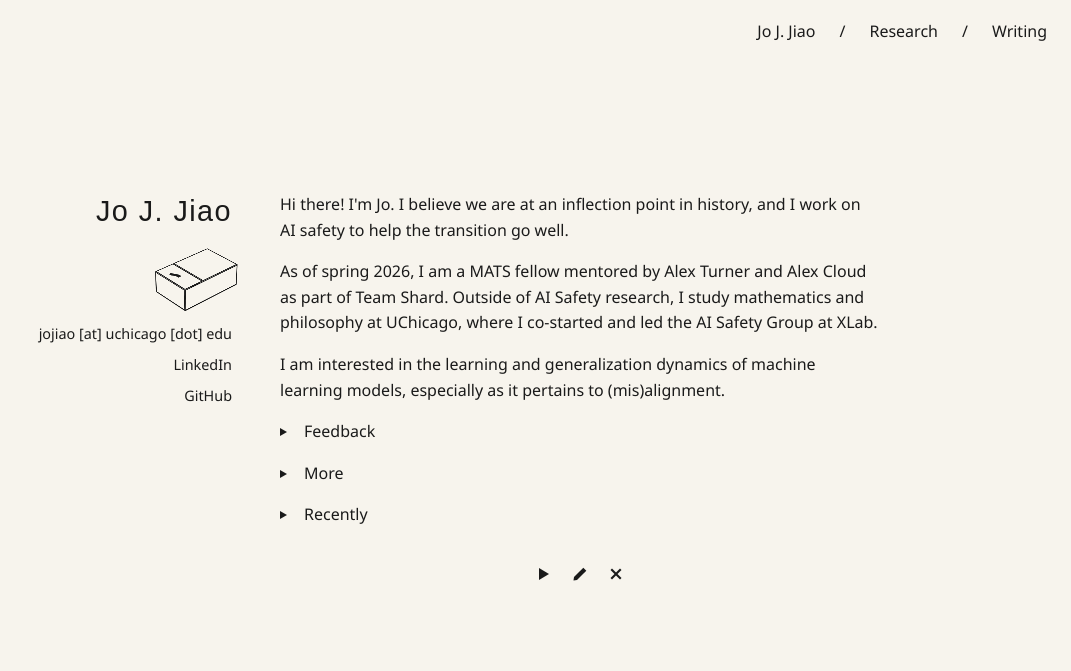
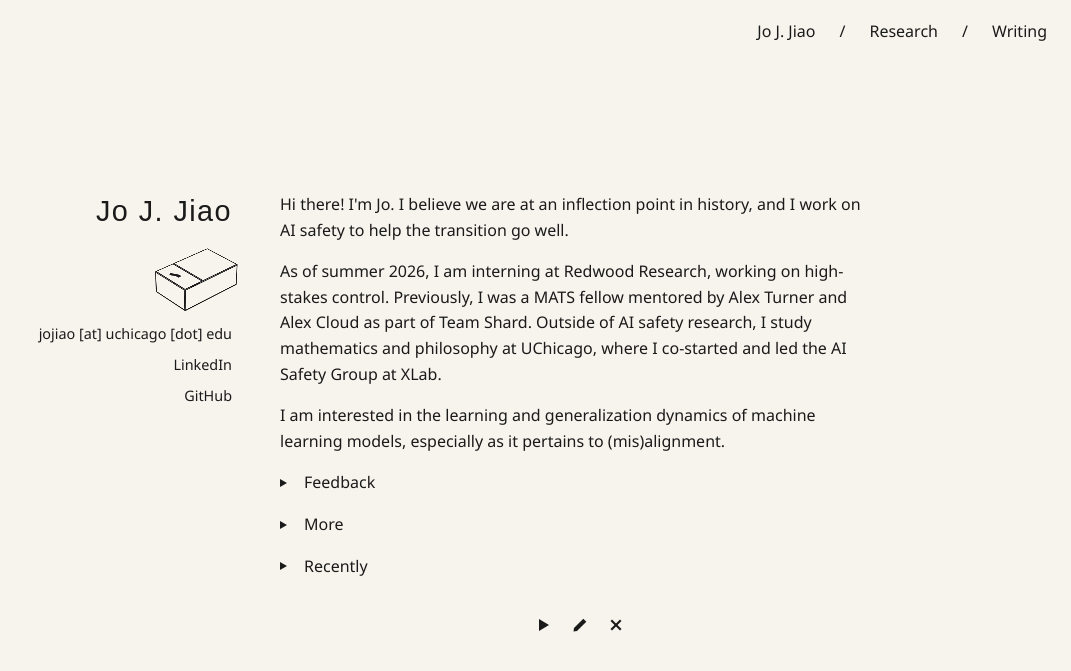
Before and after one commit to JoNeedsSleep/joneedssleep.github.io, a Jekyll site: the page built from index.md, in a window 1280 px wide and 900 px high. Shown: the top 671 px of the window, without its empty margins (209-1280 px from the left). Built offline with Jekyll 4.4.1, drawn with Linux system fonts in a browser that asks for light colours; some web fonts are replaced.

Commit message:
Update intro paragraph: Redwood Research internship

```diff
--- a/index.md
+++ b/index.md
@@ -55,7 +55,7 @@ layout: default
             Hi there! I'm Jo. I believe we are at an inflection point in history, and I work on AI safety to help the transition go well.
         </p>
         <p>
-            As of spring 2026, I am a MATS fellow mentored by Alex Turner and Alex Cloud as part of Team Shard. Outside of AI Safety research, I study mathematics and philosophy at UChicago, where I co-started and led the AI Safety Group at XLab.
+            As of summer 2026, I am interning at Redwood Research, working on high-stakes control. Previously, I was a MATS fellow mentored by Alex Turner and Alex Cloud as part of Team Shard. Outside of AI safety research, I study mathematics and philosophy at UChicago, where I co-started and led the AI Safety Group at XLab.
         </p>
         <p>
             I am interested in the learning and generalization dynamics of machine learning models, especially as it pertains to (mis)alignment.
```
